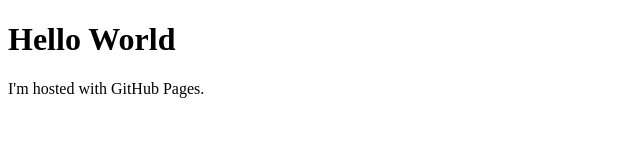
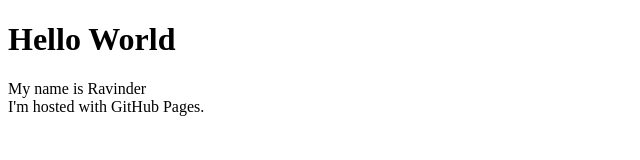
Before and after one commit to Ravinder1991/Ravinder1991.github.io, a plain HTML site: page index.html in a window 1280 px wide. Shown: the whole page, without its empty margins (0-640 px from the left). Drawn offline with Linux system fonts and the light colour scheme.

Commit message:
Update index.html

```diff
--- a/index.html
+++ b/index.html
@@ -2,6 +2,6 @@
 <html>
 <body>
 <h1>Hello World</h1>
-<p>I'm hosted with GitHub Pages.</p>
+<p>My name is Ravinder <br>I'm hosted with GitHub Pages.</p>
 </body>
 </html>
```
